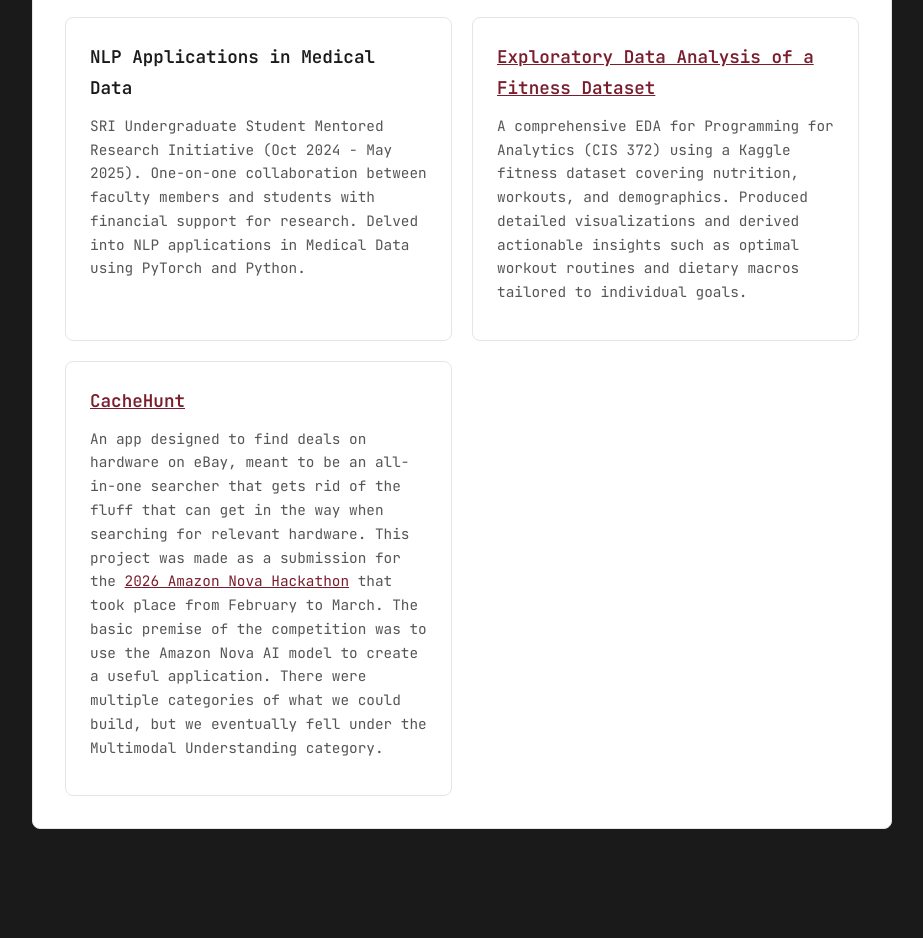
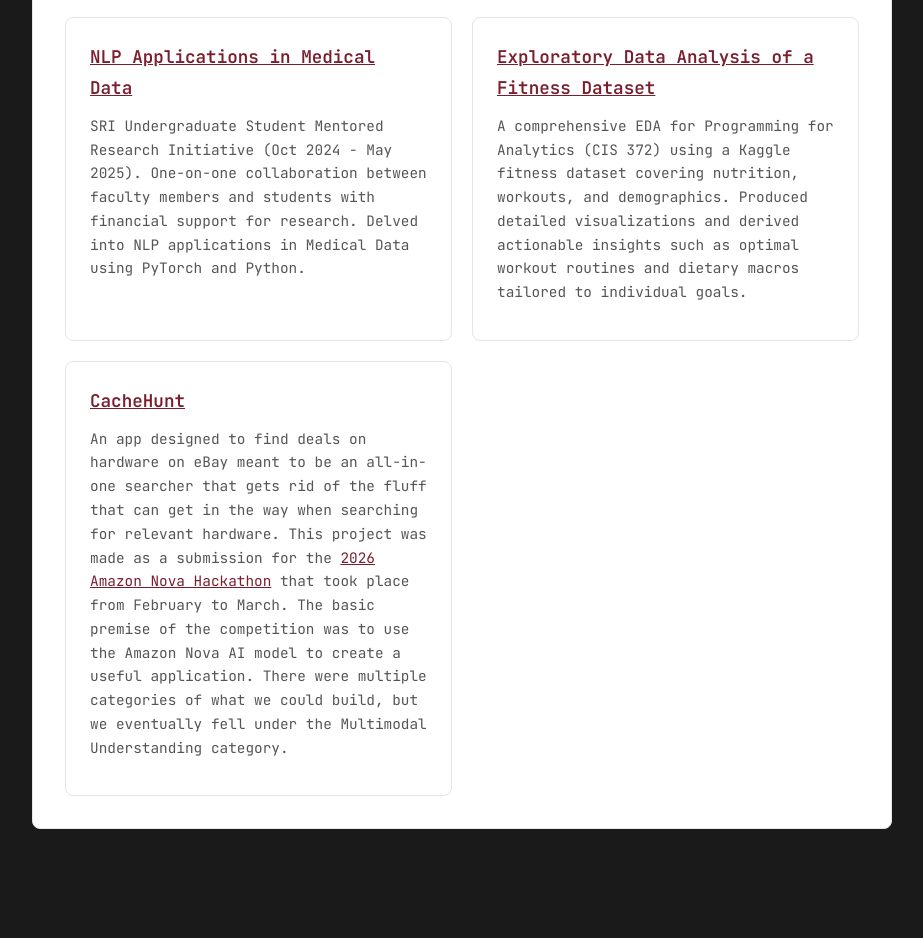
Before and after one commit to SurehSan/Website-Portfolio, a plain HTML site: page projects.html in a window 1280 px wide. Shown: the part 276-1214 px from the top of the page, without its empty margins (178-1101 px from the left). Drawn offline with Linux system fonts and the light colour scheme.

Commit message:
project and comp changes

```diff
--- a/projects.html
+++ b/projects.html
@@ -20,7 +20,7 @@
             <h2>Projects</h2>
             <div class="project-grid">
                 <div class="project-card">
-                    <h3>NLP Applications in Medical Data</h3>
+                    <h3><a href="https://scholar.dsu.edu/research-symposium/60/" target="_blank">NLP Applications in Medical Data</a></h3>
                     <p>SRI Undergraduate Student Mentored Research Initiative (Oct 2024 - May 2025). One-on-one collaboration between faculty members and students with financial support for research. Delved into NLP applications in Medical Data using PyTorch and Python.</p>
                 </div>
                 <div class="project-card">
@@ -29,7 +29,7 @@
                 </div>
                 <div class="project-card">
                     <h3><a href="https://github.com/SurehSan/Amazon-Nova-Hackathon/tree/sureh's-branch" target="_blank">CacheHunt</a></h3>
-                    <p>An app designed to find deals on hardware on eBay, meant to be an all-in-one searcher that gets rid of the fluff that can get in the way when searching for relevant hardware. This project was made as a submission for the <a href="https://amazon-nova.devpost.com/rules" target="_blank">2026 Amazon Nova Hackathon</a> that took place from February to March. The basic premise of the competition was to use the Amazon Nova AI model to create a useful application. There were multiple categories of what we could build, but we eventually fell under the Multimodal Understanding category.</p>
+                    <p>An app designed to find deals on hardware on eBay meant to be an all-in-one searcher that gets rid of the fluff that can get in the way when searching for relevant hardware. This project was made as a submission for the <a href="https://amazon-nova.devpost.com/rules" target="_blank">2026 Amazon Nova Hackathon</a> that took place from February to March. The basic premise of the competition was to use the Amazon Nova AI model to create a useful application. There were multiple categories of what we could build, but we eventually fell under the Multimodal Understanding category.</p>
                 </div>
             </div>
         </section>
```
